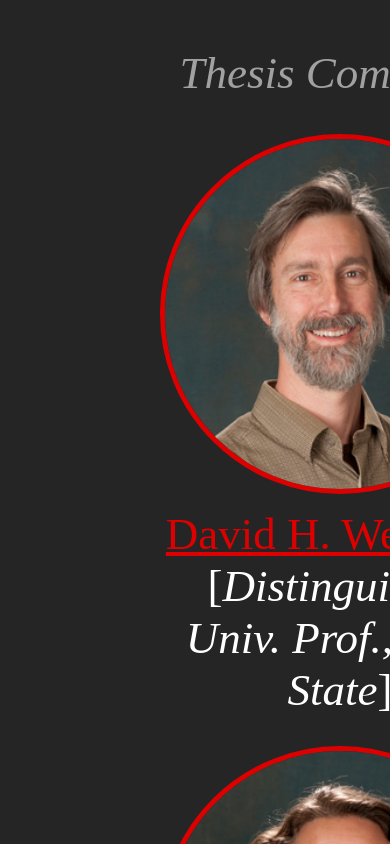
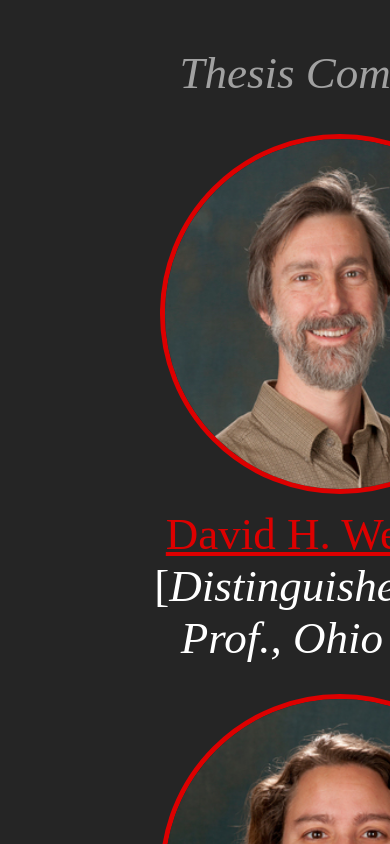
Before and after one commit to giganano/giganano.github.io, a plain HTML site: page index.html in a window 390 px wide. Shown: the part 5280-6124 px from the top of the page. Drawn offline with nearby package versions, Linux system fonts and the light colour scheme.

Commit message:
patch: collaborators section margins on mobile screens

```diff
--- a/css/collaborators.css
+++ b/css/collaborators.css
@@ -89,7 +89,9 @@
 		margin-right: 10vw;
 	}
 
-	.collaborators .container div {
+	.collaborators .container div.person {
+		padding-left: 0px;
+		padding-right: 0px;
 		max-width: 400px;
 	}
 
```
